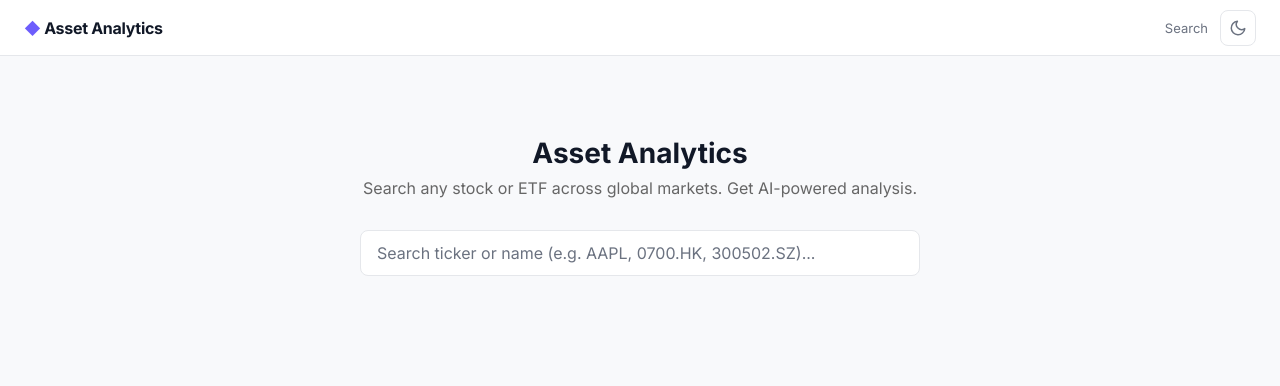
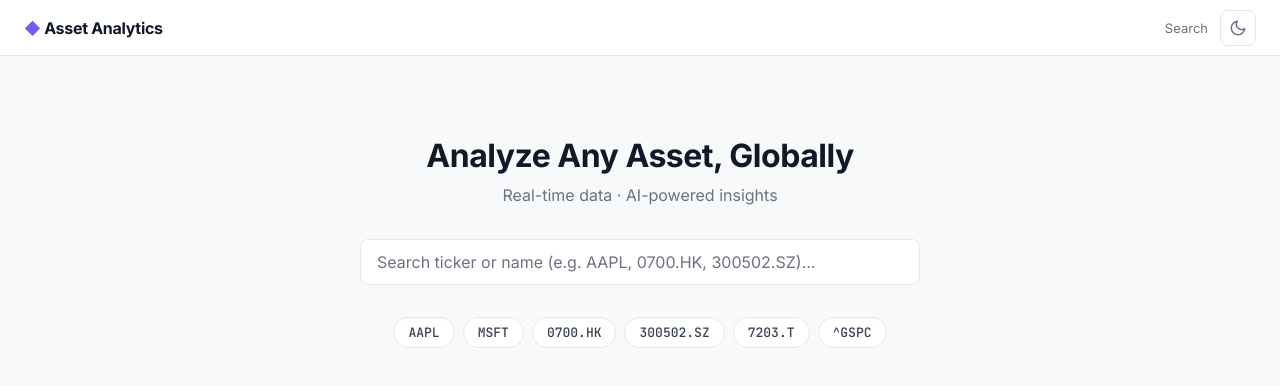
Before and after one commit to andy-c-426/assets_analytics_agent, a React (Vite) app in the folder frontend/: page / in a window 1280 px wide. Shown: the top 386 px of the page. Built offline with nearby package versions, Linux system fonts and the light colour scheme.

Commit message:
feat: restyle SearchPage with hero layout and quick-access chips

```diff
--- /dev/null
+++ b/frontend/src/pages/SearchPage.module.css
@@ -0,0 +1,48 @@
+.page {
+  max-width: 600px;
+  margin: 80px auto 0;
+  padding: 0 var(--space-5);
+  text-align: center;
+}
+
+.heroTitle {
+  font-size: 32px;
+  font-weight: 700;
+  letter-spacing: -0.5px;
+  margin-bottom: var(--space-2);
+  color: var(--text-primary);
+}
+
+.heroSub {
+  color: var(--text-muted);
+  margin-bottom: var(--space-8);
+  font-size: 16px;
+  line-height: 1.5;
+}
+
+.chips {
+  display: flex;
+  gap: var(--space-2);
+  justify-content: center;
+  flex-wrap: wrap;
+  margin-top: var(--space-8);
+}
+
+.chip {
+  padding: 6px 14px;
+  font-size: 13px;
+  font-family: var(--font-mono);
+  font-weight: 500;
+  color: var(--text-secondary);
+  background: var(--bg-surface);
+  border: 1px solid var(--border-default);
+  border-radius: 20px;
+  cursor: pointer;
+  transition: all var(--transition-fast);
+}
+
+.chip:hover {
+  border-color: var(--accent);
+  color: var(--accent);
+  background: var(--accent-subtle);
+}
--- a/frontend/src/pages/SearchPage.tsx
+++ b/frontend/src/pages/SearchPage.tsx
@@ -1,6 +1,9 @@
 import { useNavigate } from 'react-router-dom';
 import SearchBar from '../components/SearchBar';
 import type { AssetSearchResult } from '../api/types';
+import styles from './SearchPage.module.css';
+
+const POPULAR = ['AAPL', 'MSFT', '0700.HK', '300502.SZ', '7203.T', '^GSPC'];
 
 export default function SearchPage() {
   const navigate = useNavigate();
@@ -9,13 +12,24 @@ export default function SearchPage() {
     navigate(`/asset/${encodeURIComponent(result.symbol)}`);
   }
 
+  function handleChip(symbol: string) {
+    navigate(`/asset/${encodeURIComponent(symbol)}`);
+  }
+
   return (
-    <div style={{ maxWidth: 600, margin: '80px auto 0', padding: '0 20px', textAlign: 'center' }}>
-      <h1 style={{ fontSize: 28, fontWeight: 700, marginBottom: 8 }}>Asset Analytics</h1>
-      <p style={{ color: '#666', marginBottom: 32 }}>
-        Search any stock or ETF across global markets. Get AI-powered analysis.
+    <div className={styles.page}>
+      <h1 className={styles.heroTitle}>Analyze Any Asset, Globally</h1>
+      <p className={styles.heroSub}>
+        Real-time data · AI-powered insights
       </p>
       <SearchBar onSelect={handleSelect} />
+      <div className={styles.chips}>
+        {POPULAR.map((s) => (
+          <button key={s} className={styles.chip} onClick={() => handleChip(s)}>
+            {s}
+          </button>
+        ))}
+      </div>
     </div>
   );
 }
```
